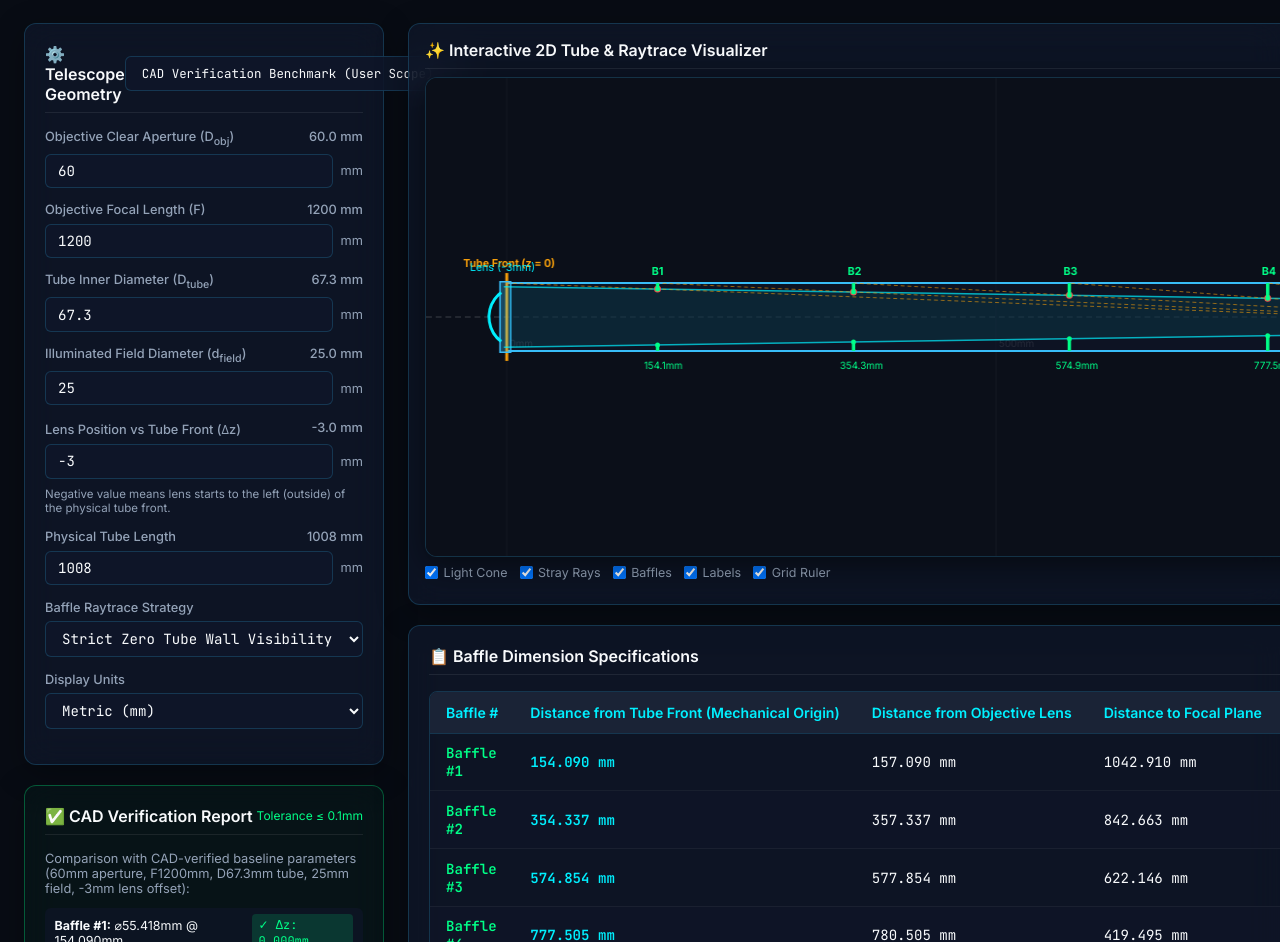
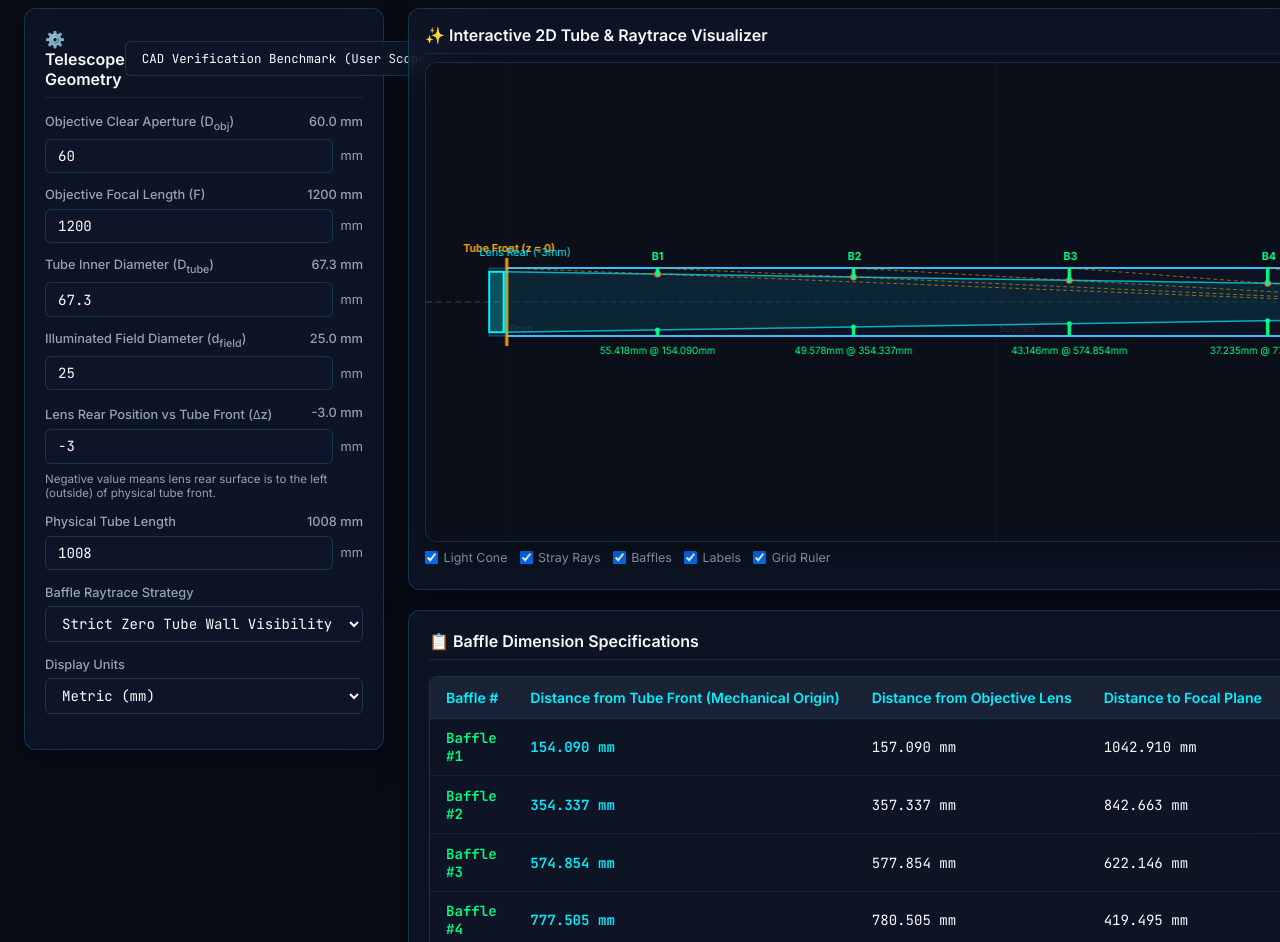
Before and after one commit to jlem/baffle-calc, a website built with Vite: page index.html in a window 1280 px wide. Shown: the part 77-1019 px from the top of the page. Built offline with nearby package versions, Linux system fonts and the light colour scheme.

Commit message:
minor enhancements

```diff
--- a/index.html
+++ b/index.html
@@ -21,9 +21,6 @@
     </div>
 
     <div class="header-actions">
-      <div id="benchmarkBadge" class="benchmark-badge">
-        <span>Checking CAD Benchmark...</span>
-      </div>
       <button id="btnExportCSV" class="btn">📊 Export CSV</button>
       <button id="btnExportSVG" class="btn">📐 Export SVG CAD</button>
       <button id="btnExportPNG" class="btn btn-primary">📷 Save Image</button>
@@ -91,7 +88,7 @@
 
         <div class="form-group">
           <label class="form-label" for="inputLensOffset">
-            <span>Lens Position vs Tube Front (Δz)</span>
+            <span>Lens Rear Position vs Tube Front (Δz)</span>
             <span id="valLensOffset" class="form-val">-3 mm</span>
           </label>
           <div class="input-row">
@@ -99,7 +96,7 @@
             <span style="font-size:0.8rem; color:var(--text-muted)">mm</span>
           </div>
           <small style="font-size: 0.72rem; color: var(--text-muted); margin-top: 2px;">
-            Negative value means lens starts to the left (outside) of the physical tube front.
+            Negative value means lens rear surface is to the left (outside) of physical tube front.
           </small>
         </div>
 
@@ -132,17 +129,6 @@
             <option value="mm" selected>Metric (mm)</option>
             <option value="in">Imperial (inches)</option>
           </select>
-        </div>
-      </section>
-
-      <!-- CAD Benchmark Validation Card -->
-      <section class="card benchmark-card">
-        <div class="card-header">
-          <h3 class="card-title">✅ CAD Verification Report</h3>
-          <span style="font-size:0.75rem; color:var(--accent-emerald);">Tolerance &le; 0.1mm</span>
-        </div>
-        <div id="benchmarkReport">
-          <!-- Populated by JavaScript -->
         </div>
       </section>
     </aside>
--- a/src/baffleEngine.js
+++ b/src/baffleEngine.js
@@ -92,6 +92,7 @@ export function calculateBaffles(params) {
 
   const baffles = [];
   const rays = [];
+  const greenReflectionRays = [];
 
   // Ray 1: From focal plane bottom field spot (z_opt = F, y = -r_field)
   // to tube wall at physical tube front (z_opt = z_opt_tube_front, y = +r_tube)
@@ -149,7 +150,16 @@ export function calculateBaffles(params) {
       // Minimum Baffle Method: Ray from bottom edge of objective (-r_obj, z_opt=0)
       // through baffle tip (r_baffle, z_opt_baffle) extended to y = +r_tube
       const m_obj = (r_baffle - (-r_obj)) / z_opt_baffle;
-      z_wall_prev = (r_tube + r_obj) / m_obj;
+      const next_z_wall = (r_tube + r_obj) / m_obj;
+
+      greenReflectionRays.push({
+        baffleIndex: i + 1,
+        start: { z_opt: 0, y: -r_obj, z_tube: -z_opt_tube_front },
+        baffleTip: { z_opt: z_opt_baffle, y: r_baffle, z_tube: z_tube_baffle },
+        wallHit: { z_opt: next_z_wall, y: r_tube, z_tube: next_z_wall - z_opt_tube_front }
+      });
+
+      z_wall_prev = next_z_wall;
     }
   }
 
@@ -176,7 +186,8 @@ export function calculateBaffles(params) {
       r_tube
     },
     baffles,
-    rays
+    rays,
+    greenReflectionRays
   };
 }
 
--- a/src/canvasRenderer.js
+++ b/src/canvasRenderer.js
@@ -257,30 +257,45 @@ export class BaffleCanvasRenderer {
       ctx.fillText('Tube Front (z = 0)', xTubeFront - 45, yTopWall - 16);
     }
 
-    // Lens Cell (Shaded gradient box)
-    const lensCellWidth = Math.abs(xTubeFront - xLens) + 8;
-    const lensCellX = Math.min(xLens, xTubeFront) - 4;
-    const grad = ctx.createLinearGradient(lensCellX, 0, lensCellX + lensCellWidth, 0);
-    grad.addColorStop(0, 'rgba(56, 189, 248, 0.4)');
-    grad.addColorStop(1, 'rgba(56, 189, 248, 0.1)');
-    ctx.fillStyle = grad;
-    ctx.fillRect(lensCellX, yTopLens - 5, lensCellWidth, (yBotLens - yTopLens) + 10);
-    ctx.strokeStyle = '#38bdf8';
-    ctx.lineWidth = 1.5;
-    ctx.strokeRect(lensCellX, yTopLens - 5, lensCellWidth, (yBotLens - yTopLens) + 10);
+    // --- Objective Lens (Flat Rectangle Stand-in) ---
+    // The rear surface of the objective lens is at z_opt = 0 (xLensRear)
+    const lensThickness = 15; // 15mm visual thickness for the objective lens assembly
+    const xLensRear = toX(z_opt_lens);
+    const xLensFront = toX(z_opt_lens - lensThickness);
+    const lensRectWidth = Math.abs(xLensRear - xLensFront);
 
-    // Objective Lens Clear Aperture curve
+    // Lens Cell Outer Flange (Housing connecting lens to tube wall)
+    const minCellX = Math.min(xLensFront, xTubeFront);
+    const maxCellX = Math.max(xLensRear, xTubeFront);
+    const cellWidth = maxCellX - minCellX;
+
+    ctx.fillStyle = 'rgba(56, 189, 248, 0.08)';
+    ctx.fillRect(minCellX, yTopWall, cellWidth, yBotWall - yTopWall);
+    ctx.strokeStyle = 'rgba(56, 189, 248, 0.4)';
+    ctx.lineWidth = 1;
+    ctx.strokeRect(minCellX, yTopWall, cellWidth, yBotWall - yTopWall);
+
+    // Lens Element (Flat Glass Block with rear surface aligned at z_opt = 0)
+    ctx.fillStyle = 'rgba(0, 240, 255, 0.25)';
+    ctx.fillRect(xLensFront, yTopLens, lensRectWidth, yBotLens - yTopLens);
+
     ctx.strokeStyle = '#00f0ff';
-    ctx.lineWidth = 3;
+    ctx.lineWidth = 2;
+    ctx.strokeRect(xLensFront, yTopLens, lensRectWidth, yBotLens - yTopLens);
+
+    // Rear surface indicator line (bold line at z_opt = 0)
+    ctx.strokeStyle = '#00ffff';
+    ctx.lineWidth = 2.5;
     ctx.beginPath();
-    ctx.arc(xLens + 15, toY(0), Math.abs(yBotLens - yTopLens)/2, Math.PI * 0.7, Math.PI * 1.3);
+    ctx.moveTo(xLensRear, yTopLens);
+    ctx.lineTo(xLensRear, yBotLens);
     ctx.stroke();
 
     // Objective Lens Label
     if (this.toggles.labels) {
       ctx.fillStyle = '#00f0ff';
       ctx.font = '11px Inter, sans-serif';
-      ctx.fillText(`Lens (${params.lens_offset > 0 ? '+' : ''}${params.lens_offset}mm)`, xLens - 35, yTopLens - 16);
+      ctx.fillText(`Lens Rear (${params.lens_offset > 0 ? '+' : ''}${params.lens_offset}mm)`, xLensFront - 10, yTopLens - 16);
     }
 
     // Focal Plane line
@@ -342,6 +357,7 @@ export class BaffleCanvasRenderer {
     if (this.toggles.rays) {
       ctx.lineWidth = 1;
 
+      // Draw red/amber field spot boundary rays
       rays.forEach((ray, idx) => {
         const xStart = toX(ray.start.z_opt);
         const yStart = toY(ray.start.y);
@@ -365,6 +381,31 @@ export class BaffleCanvasRenderer {
         ctx.arc(xHit, yHit, 3.5, 0, Math.PI * 2);
         ctx.fill();
       });
+
+      // Draw Green Dotted Reflection Rays (Berfield Minimum Baffle Method)
+      if (this.baffleData.greenReflectionRays && this.baffleData.greenReflectionRays.length > 0) {
+        this.baffleData.greenReflectionRays.forEach((gray) => {
+          const xStart = toX(gray.start.z_opt);
+          const yStart = toY(gray.start.y);
+          const xWall = toX(gray.wallHit.z_opt);
+          const yWall = toY(gray.wallHit.y);
+
+          ctx.strokeStyle = '#00ff88'; // Bright green dotted ray
+          ctx.lineWidth = 1.5;
+          ctx.setLineDash([2, 4]); // Dotted pattern
+          ctx.beginPath();
+          ctx.moveTo(xStart, yStart);
+          ctx.lineTo(xWall, yWall);
+          ctx.stroke();
+
+          // Green hit point dot at tube wall
+          ctx.setLineDash([]);
+          ctx.fillStyle = '#00ff88';
+          ctx.beginPath();
+          ctx.arc(xWall, yWall, 3, 0, Math.PI * 2);
+          ctx.fill();
+        });
+      }
     }
 
     // --- 6. Baffles Layer ---
@@ -395,13 +436,16 @@ export class BaffleCanvasRenderer {
         ctx.arc(xBaffle, yBaffleBot, 2.5, 0, Math.PI * 2);
         ctx.fill();
 
-        // Baffle Number Label
+        // Baffle Label (Baffle # at top, <diameter>mm @ <distance>mm at bottom)
         if (this.toggles.labels) {
           ctx.fillStyle = '#00ff88';
           ctx.font = 'bold 11px Inter, sans-serif';
           ctx.fillText(`B${b.number}`, xBaffle - 6, yTopWall - 8);
+
           ctx.font = '10px Inter, monospace';
-          ctx.fillText(`${b.z_tube.toFixed(1)}mm`, xBaffle - 14, yBotWall + 18);
+          const labelText = `${b.aperture_diameter.toFixed(3)}mm @ ${b.z_tube.toFixed(3)}mm`;
+          const textWidth = ctx.measureText(labelText).width;
+          ctx.fillText(labelText, xBaffle - textWidth / 2, yBotWall + 18);
         }
       });
     }
--- a/src/exportManager.js
+++ b/src/exportManager.js
@@ -75,8 +75,15 @@ export function exportSVG(baffleData) {
     // Bottom Vane
     svg += `  <line x1="${x}" y1="${cy + rIn}" x2="${x}" y2="${cy + rOut}" class="baffle" />\n`;
     // Label
-    svg += `  <text x="${x + 2}" y="${cy - rOut - 3}" class="text">B${b.number}: z=${b.z_tube.toFixed(2)}mm ID=${b.aperture_diameter.toFixed(2)}mm</text>\n`;
+    svg += `  <text x="${x + 2}" y="${cy - rOut - 3}" class="text">B${b.number}: ${b.aperture_diameter.toFixed(3)}mm @ ${b.z_tube.toFixed(3)}mm</text>\n`;
   });
+
+  // Green Reflection Rays (Berfield Minimum Baffle Method)
+  if (baffleData.greenReflectionRays && baffleData.greenReflectionRays.length > 0) {
+    baffleData.greenReflectionRays.forEach(gray => {
+      svg += `  <line x1="${gray.start.z_opt}" y1="${cy - gray.start.y}" x2="${gray.wallHit.z_opt}" y2="${cy - gray.wallHit.y}" stroke="#00aa55" stroke-dasharray="2,2" stroke-width="0.8" />\n`;
+    });
+  }
 
   svg += `</svg>`;
 
--- a/src/uiController.js
+++ b/src/uiController.js
@@ -45,8 +45,6 @@ export class UIController {
       valTubeLength: document.getElementById('valTubeLength'),
 
       // Outputs
-      benchmarkBadge: document.getElementById('benchmarkBadge'),
-      benchmarkReport: document.getElementById('benchmarkReport'),
       baffleCountBadge: document.getElementById('baffleCountBadge'),
       baffleTableBody: document.querySelector('#baffleTable tbody'),
 
@@ -181,9 +179,6 @@ export class UIController {
 
     // Populate Baffle Table
     this._renderTable();
-
-    // Check CAD Benchmark
-    this._renderBenchmarkReport();
   }
 
   _renderTable() {
@@ -210,45 +205,4 @@ export class UIController {
       tbody.appendChild(tr);
     });
   }
-
-  _renderBenchmarkReport() {
-    // Only test benchmark when using the user's specific CAD parameters setup
-    const validation = validateAgainstBenchmark(this.currentBaffleData.baffles);
-
-    const badge = this.dom.benchmarkBadge;
-    const reportContainer = this.dom.benchmarkReport;
-
-    if (validation.passed) {
-      badge.className = 'benchmark-badge';
-      badge.innerHTML = `<span>✓ CAD Benchmark PASSED (5/5 Baffles &le; 0.1mm)</span>`;
-    } else {
-      badge.className = 'benchmark-badge failed';
-      badge.innerHTML = `<span>⚠️ ${validation.message}</span>`;
-    }
-
-    // Populate Report Card
-    let html = `<div style="font-size:0.8rem; color:var(--text-muted); margin-bottom:0.75rem;">
-      Comparison with CAD-verified baseline parameters (60mm aperture, F1200mm, D67.3mm tube, 25mm field, -3mm lens offset):
-    </div>`;
-
-    html += `<div style="display:flex; flex-direction:column; gap:0.4rem;">`;
-
-    validation.details.forEach(d => {
-      const statusClass = d.passed ? 'pass' : 'fail';
-      const statusIcon = d.passed ? '✓' : '✗';
-      html += `
-        <div style="display:flex; justify-content:space-between; align-items:center; background:rgba(15,23,42,0.6); padding:0.4rem 0.6rem; border-radius:6px; font-size:0.78rem;">
-          <div>
-            <strong>Baffle #${d.baffle}:</strong> ⌀${d.actual.d_baffle.toFixed(3)}mm @ ${d.actual.z_tube.toFixed(3)}mm
-          </div>
-          <div class="diff-tag ${statusClass}">
-            ${statusIcon} Δz: ${d.z_diff.toFixed(3)}mm
-          </div>
-        </div>
-      `;
-    });
-
-    html += `</div>`;
-    reportContainer.innerHTML = html;
-  }
 }
```
